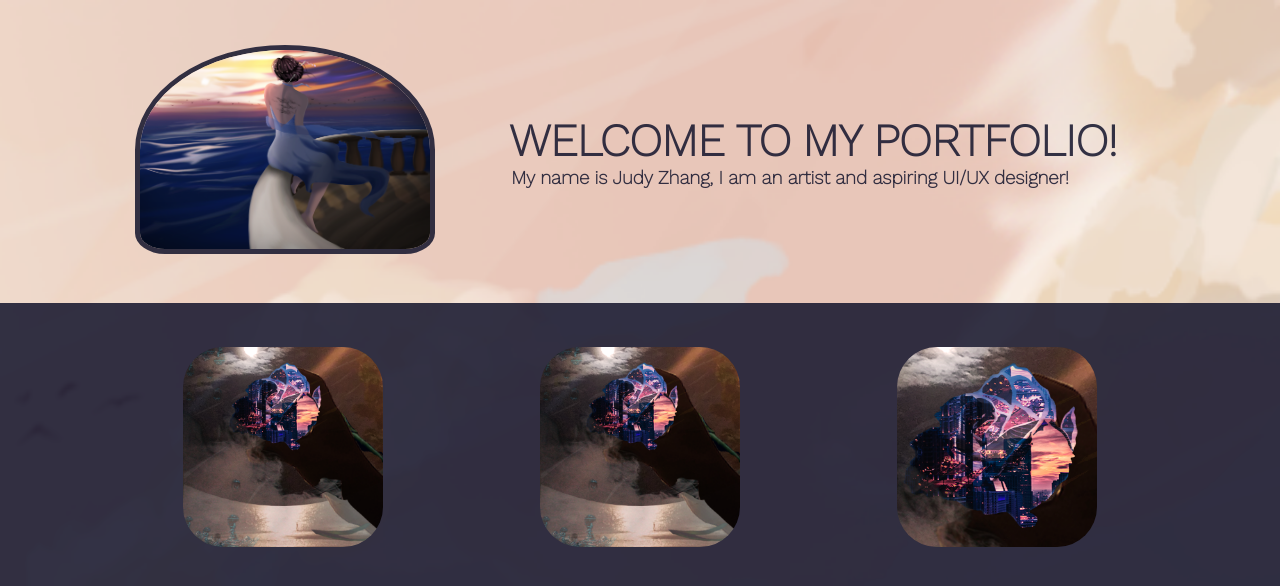
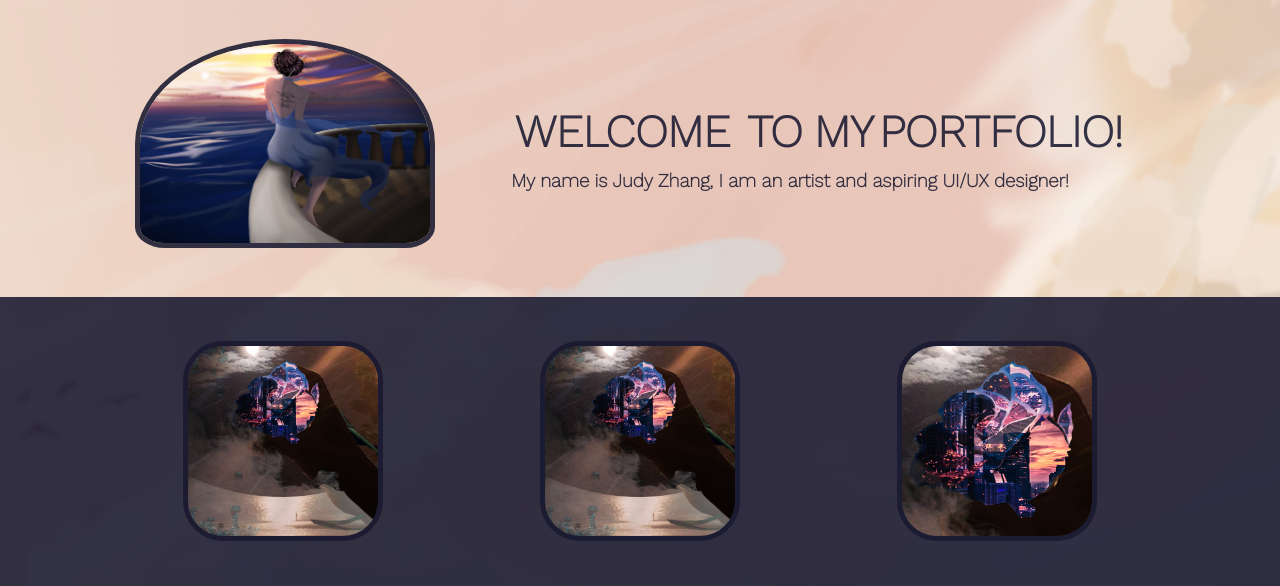
Before and after one commit to JudyZhang05/JudyZhang05.github.io, a plain HTML site: page index.html in a window 1280 px wide. Shown: the top 586 px of the page. Drawn offline with nearby package versions, Linux system fonts and the light colour scheme.

Commit message:
made responsive webpages for general laptop and mobile size, still need basic version for intermission of adjusting

```diff
--- a/design.css
+++ b/design.css
@@ -1,194 +1,206 @@
-a{
-    all:unset;
-}
 
-* {
-    font-family: 'Work Sans', sans-serif;
-    margin: 0;
-    padding: 0;
-    box-sizing: border-box;
-  }
+/* @media only screen and (max-width: 375){ */
+    a{
+        all:unset;
+    }
 
-.back{
-    overflow-y: hidden;
-    margin: 0px;
-    background-image: url(./assests/backdrop.png);
-    background-repeat: no-repeat;
-    background-size: cover;
-}
+    * {
+        text-align: center;
+        font-family: 'Work Sans', sans-serif;
+        margin: 0;
+        padding: 0;
+        box-sizing: border-box;
+    }
 
-#judyzhang{
-    padding: 3.5%;       /*Alterations required*/
-    background-color: rgba(25, 25, 48, 0.884);
-    display: flex;
-    justify-content: space-evenly;
-    transition: background-color .3s ease-in-out;
-}
+    .back{
+        margin: auto;
+        overflow-y: auto;
+        margin: 0px;
+        background-image: url(./assests/backdrop.png);
+        background-size: cover;
+    }
 
-#judyzhang:hover, #judyzhang:hover > .zhang{
-    color: rgba(25, 25, 48, 0.884);
-    background-color: rgba(255, 255, 255, 0);
-}
+    #judyzhang{
+        background-color: rgba(25, 25, 48, 0.884);
+        margin: auto;
+        padding-bottom: 180%;
+        transition: background-color .3s ease-in-out;
+    }
 
-.judy > img{
-    margin-left: 30%;
-    border: rgba(25, 25, 48, 0.884) solid 5px;
-    border-radius: 100%;
-    border-bottom-left-radius: 20%;
-    border-bottom-right-radius: 20%;
-    text-align: center;
-    width: 300px;
-    opacity: 0%;
-    animation: judy 1.5s forwards 2s;
-}
+    #judyzhang:hover, #judyzhang:hover > .zhang > .greetings > .welcome, #judyzhang:hover > .zhang > .greetings > h3{
+        color: rgba(25, 25, 48, 0.884);
+        background-color: rgba(255, 255, 255, 0);
+    }
 
-@keyframes judy {
-    from {opacity: 0%; transform: translateY(-40px);}
-    to {opacity: 100%;}
-}
+    .judy > img{
+        margin-top: -2%;
+        border: rgba(25, 25, 48, 0.884) solid 5px;
+        border-radius: 100%;
+        border-bottom-left-radius: 20%;
+        border-bottom-right-radius: 20%;
+        text-align: center;
+        width: 300px;
+        opacity: 0%;
+        animation: judy 2s forwards 2s;
+        transform: translateY(650px);
+    }
 
-.welcome{
-    display: flex;
-    justify-content: space-evenly;
-    font-size: 30px;
-}
+    @keyframes judy {
+        from {transform: translateY(700px);}
+        to {opacity: 100%;}
+    }
 
-.welcome > h2{
-    margin-left: 1%;
-    margin-right: 1%;
-}
+    .welcome{
+        color: whitesmoke;
+        font-size: 30px;
+        transition: color .3s ease-in-out;
+    }
 
-.greetings > h3{
-    opacity: 0%;
-    animation: introtojudy 2s forwards 2s;
-}
+    .welcome > h2{
+        margin-left: 2%;
+        margin-right: 2%;
+    }
 
-@keyframes introtojudy{
-    from {transform: translateY(20px);}
-    to {opacity: 100%;}
-}
+    .greetings > h3{
+        color: whitesmoke;
+        opacity: 0%;
+        animation: introtojudy 2s forwards 2s;
+        transform: translateY(500px);
+        transition: color .3s ease-in-out;
+    }
 
-#w{
-    opacity: 0%;
-    animation: w 1.5s forwards;
-}
-#e{
-    opacity: 0%;
-    animation: e 1.5s forwards .5s;
-}
-#l{
-    opacity: 0%;
-    animation: l 1.5s forwards 1s;
-}
-#c{
-    opacity: 0%;
-    animation: c 1.5s forwards 1.5s;
-}
-@keyframes w{
-    from {opacity: 0%; transform: translateY(-40px);}
-    to {opacity: 100%;}
-}
-@keyframes e{
-    from {opacity: 0%; transform: translateY(-40px);}
-    to {opacity: 100%;}
-}
-@keyframes l{
-    from {opacity: 0%; transform: translateY(-40px);}
-    to {opacity: 100%;}
-}
-@keyframes c{
-    from {opacity: 0%; transform: translateY(-40px);}
-    to {opacity: 100%;}
-}
+    @keyframes introtojudy{
+        from {transform: translateY(550px);}
+        to {opacity: 100%;}
+    }
 
+    .shorten{
+        display: flex;
+        justify-content: space-evenly;
+        padding-left: 45%;
+        padding-right: 45%;
+        margin-bottom: 2%;
+    }
 
-.zhang{
-    text-align: center;
-    margin: auto;
-    color: whitesmoke;
-    transition: color .3s ease-in-out;
-}
+    #w{
+        margin-bottom: 2%;
+        opacity: 0%;
+        animation: w 1.5s forwards;
+    }
+    .shorten > #e{
+        margin-right: 10%;
+        opacity: 0%;
+        animation: e 1.5s forwards .5s;
+    }
+    .shorten > #l{
+        margin-left: 10%;
+        opacity: 0%;
+        animation: l 1.5s forwards 1s;
+    }
+    #c{
+        opacity: 0%;
+        animation: c 1.5s forwards 1.5s;
+    }
+    @keyframes w{
+        from {transform: translateY(40px);}
+        to {opacity: 100%;}
+    }
+    @keyframes e{
+        from {transform: translateY(40px);}
+        to {opacity: 100%;}
+    }
+    @keyframes l{
+        from {transform: translateY(40px);}
+        to {opacity: 100%;}
+    }
+    @keyframes c{
+        from {transform: translateY(40px);}
+        to {opacity: 100%;}
+    }
 
-.order{
-    background-color: rgba(25, 25, 48, 0.884);
-    transition: background-color 0.3s ease-in-out;
-}
+    .zhang{
+        text-align: center;
+        margin: auto;
+        color: whitesmoke;
+        transition: color .3s ease-in-out;
+    }
 
-.order:hover{
-    background-color: rgba(25, 25, 48, 0);
-}
+    .order{
+        background-color: rgba(25, 25, 48, 0.884);
+        transition: background-color 0.3s ease-in-out;
+    }
 
-.clickables{
-    padding: 2%;
-    padding-bottom: 100%;
-    display: flex;
-    justify-content: space-evenly;
-}
+    .order:hover{
+        background-color: rgba(25, 25, 48, 0);
+    }
 
-.section{
-    margin-top: 1.5%;
-    border-radius: 100px;
-}
+    .clickables{
+        padding: 2%;
+        padding-bottom: 100%;
+    }
 
-.section > a > img{
-    width: 200px;
-    border-radius: 20%;
-    cursor: pointer;
-    transition: transform 0.2s ease-out, filter 0.1s ease-out, animation .2s ease-out;
-}
+    .section{
+        border-radius: 100px;
+        margin-top: 50%;
+    }
 
-.section > a > img:hover{
-    transform: scale(110%);
-}
+    .section > a > img{
+        width: 200px;
+        border: rgba(25, 25, 48, 0.884) solid 5px;
+        border-radius: 20%;
+        cursor: pointer;
+        transition: transform 0.2s ease-out, filter 0.1s ease-out, animation .2s ease-out;
+    }
 
-.section > a > h2{
-    opacity: 0;
-	transition: transform .3s ease-in-out, opacity .3s ease-in-out;
-    color: rgba(25, 25, 48, 0.884);
-    text-align: center;
-}
+    .section > a > h2{
+        text-align: center;
+        cursor: pointer;
+        opacity: 1;
+        transform: translateY(20px);
+        transition: color .3s ease-in-out;
+        color: whitesmoke;
+    }
 
-.section:hover > a > h2{
-    text-align: center;
-    cursor: pointer;
-    opacity: 1;
-    transform: translateY(20px);
-    color: rgba(25, 25, 48, 0.884);
-}
+    .clickables:hover > .section > a > h2{
+        color: rgba(25, 25, 48, 0.884);
+    }
 
-#first{
-    opacity: 0%;
-    animation: first 1.5s forwards 2.4s;
-}
-#second{
-    opacity: 0%;
-    animation: second 1.5s forwards 3s;
-}
-#third{
-    opacity: 0%;
-    animation: third 1.5s forwards 3.4s;
-}
+    #first{
+        margin-top: 50%;
+        opacity: 0%;
+        animation: first 1.5s forwards 2.4s;
+    }
+    #second{
+        opacity: 0%;
+        animation: second 1.5s forwards 3s;
+    }
+    #third{
+        opacity: 0%;
+        animation: third 1.5s forwards 3.4s;
+    }
 
-@keyframes first{
-    from {opacity: 0%; transform:translateY(40px);}
-    to {opacity: 100%;}
-}
-@keyframes second{
-    from {opacity: 0%; transform:translateY(40px);}
-    to {opacity: 100%;}
-}
-@keyframes third{
-    from {opacity: 0%; transform:translateY(40px);}
-    to {opacity: 100%;}
-}
+    @keyframes first{
+        from {transform:translateY(40px);}
+        to {opacity: 100%;}
+    }
+    @keyframes second{
+        from {transform:translateY(40px);}
+        to {opacity: 100%;}
+    }
+    @keyframes third{
+        from {transform:translateY(40px);}
+        to {opacity: 100%;}
+    }
+/* }  */
 
 
 
+/* RESPONSIVE TESTING*/
+/* when screen is smaller do this */
+/* @media only screen and (max-width:1400px) and (max-height:665px) */
 
-/*RESPONSIVE TESTING*/
-/* when screen is smaller do this*/
+@media only screen and (min-width:1220px) and (max-width: 1400px){
 
-@media only screen and (max-width:1400px) and (max-height:665px){
     a{
         all:unset;
     }
@@ -198,21 +210,19 @@ a{
         margin: 0;
         padding: 0;
         box-sizing: border-box;
-      }
+    }
 
     .back{
         overflow-y: hidden;
         margin: 0px;
         background-image: url(./assests/backdrop.png);
-        background-repeat: no-repeat;
         background-size: cover;
     }
 
     #judyzhang{
 
-        padding: 3.5%;                         /*Alterations required*/
-        /* background-color: rgba(25, 25, 48, 0.884); */
-        background-color: rgb(61, 29, 29);  /*Alterations required*/
+        padding: 3.5%;
+        background-color: rgba(25, 25, 48, 0.884);
 
         display: flex;
         justify-content: space-evenly;
@@ -225,6 +235,7 @@ a{
     }
 
     .judy > img{
+        transform: translateY(0px);
         margin-left: 30%;
         border: rgba(25, 25, 48, 0.884) solid 5px;
         border-radius: 100%;
@@ -237,7 +248,7 @@ a{
     }
 
     @keyframes judy {
-        from {opacity: 0%; transform: translateY(-40px);}
+        from {transform: translateY(-40px);}
         to {opacity: 100%;}
     }
 
@@ -248,11 +259,12 @@ a{
     }
 
     .welcome > h2{
-        margin-left: 1%;
-        margin-right: 1%;
+        margin-left: 2%;
+        margin-right: 2%;
     }
 
     .greetings > h3{
+        transform: translateY(0px);
         opacity: 0%;
         animation: introtojudy 2s forwards 2s;
     }
@@ -262,15 +274,24 @@ a{
         to {opacity: 100%;}
     }
 
+    .shorten{
+        display: flex;
+        justify-content: space-evenly;
+        padding-left: 1%;
+        padding-right: 1%;
+    }
+
     #w{
         opacity: 0%;
         animation: w 1.5s forwards;
     }
-    #e{
+    .shorten > #e{
+        margin-right: 5%;
         opacity: 0%;
         animation: e 1.5s forwards .5s;
     }
-    #l{
+    .shorten > #l{
+        margin-left: 5%;
         opacity: 0%;
         animation: l 1.5s forwards 1s;
     }
@@ -279,19 +300,19 @@ a{
         animation: c 1.5s forwards 1.5s;
     }
     @keyframes w{
-        from {opacity: 0%; transform: translateY(-40px);}
+        from {transform: translateY(-40px);}
         to {opacity: 100%;}
     }
     @keyframes e{
-        from {opacity: 0%; transform: translateY(-40px);}
+        from {transform: translateY(-40px);}
         to {opacity: 100%;}
     }
     @keyframes l{
-        from {opacity: 0%; transform: translateY(-40px);}
+        from {transform: translateY(-40px);}
         to {opacity: 100%;}
     }
     @keyframes c{
-        from {opacity: 0%; transform: translateY(-40px);}
+        from {transform: translateY(-40px);}
         to {opacity: 100%;}
     }
 
@@ -328,7 +349,7 @@ a{
         width: 200px;
         border-radius: 20%;
         cursor: pointer;
-        transition: transform 0.2s ease-out, filter 0.1s ease-out, animation .2s ease-out;
+        transition: transform 0.2s ease-out;
     }
 
     .section > a > img:hover{
@@ -351,6 +372,7 @@ a{
     }
 
     #first{
+        margin-top: 1.5%;
         opacity: 0%;
         animation: first 1.5s forwards 2.4s;
     }
@@ -364,15 +386,15 @@ a{
     }
 
     @keyframes first{
-        from {opacity: 0%; transform:translateY(40px);}
+        from {transform:translateY(40px);}
         to {opacity: 100%;}
     }
     @keyframes second{
-        from {opacity: 0%; transform:translateY(40px);}
+        from {transform:translateY(40px);}
         to {opacity: 100%;}
     }
     @keyframes third{
-        from {opacity: 0%; transform:translateY(40px);}
+        from {transform:translateY(40px);}
         to {opacity: 100%;}
     }
 
--- a/index.html
+++ b/index.html
@@ -21,18 +21,19 @@
     </div>
     <div class="zhang">
       <div class="greetings">
-        <!-- <h2>Welcome to my Portfolio!</h2> -->
         <div class="welcome">
           <h2 id="w">WELCOME</h2>
-          <h2 id="e">TO</h2>
-          <h2 id="l">MY</h2>
+          <div class="shorten">
+            <h2 id="e">TO</h2>
+            <h2 id="l">MY</h2>
+          </div>
           <h2 id="c">PORTFOLIO!</h2>
         </div>
         <h3>My name is Judy Zhang, I am an artist and aspiring UI/UX designer!</h3>
       </div>
     </div>
   </div>
-    <div class="order">
+    <div class="order" id="showcase">
       <div class="clickables">
         <div class="section" id="first">
             <a href="./portfolio/drawings.html"><img src="./portfolio/other/temp cover.png"alt="Artwork Showcase"></a>
```
Also changed, not shown: tempfile.css (added, +195 -0 lines).
